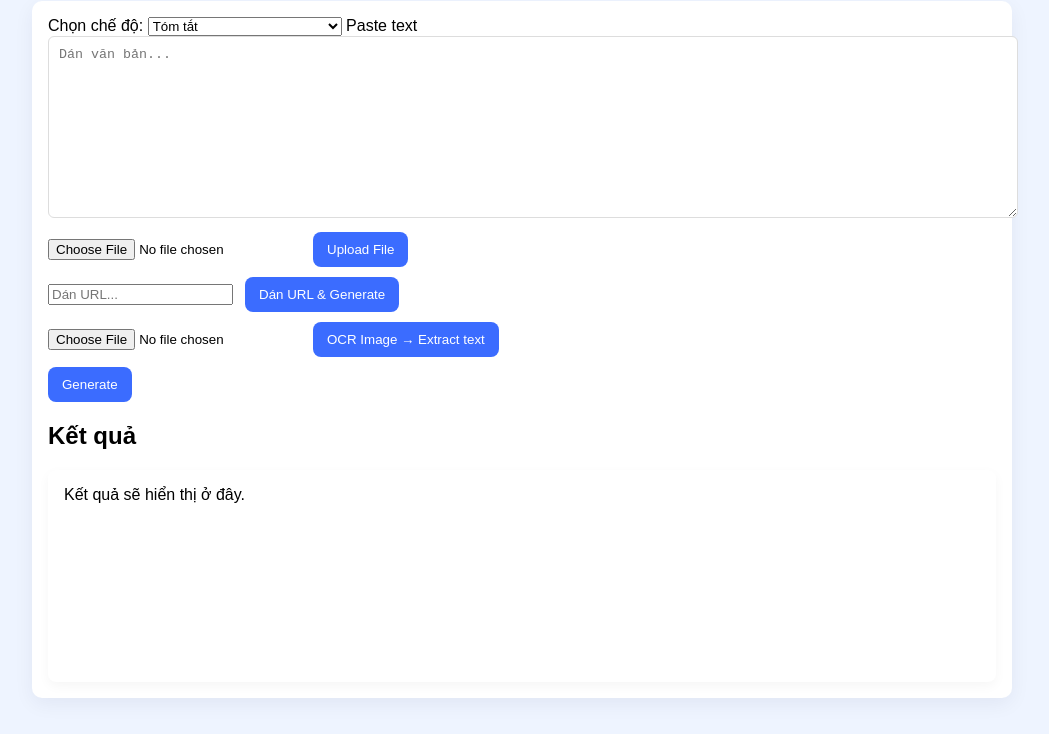
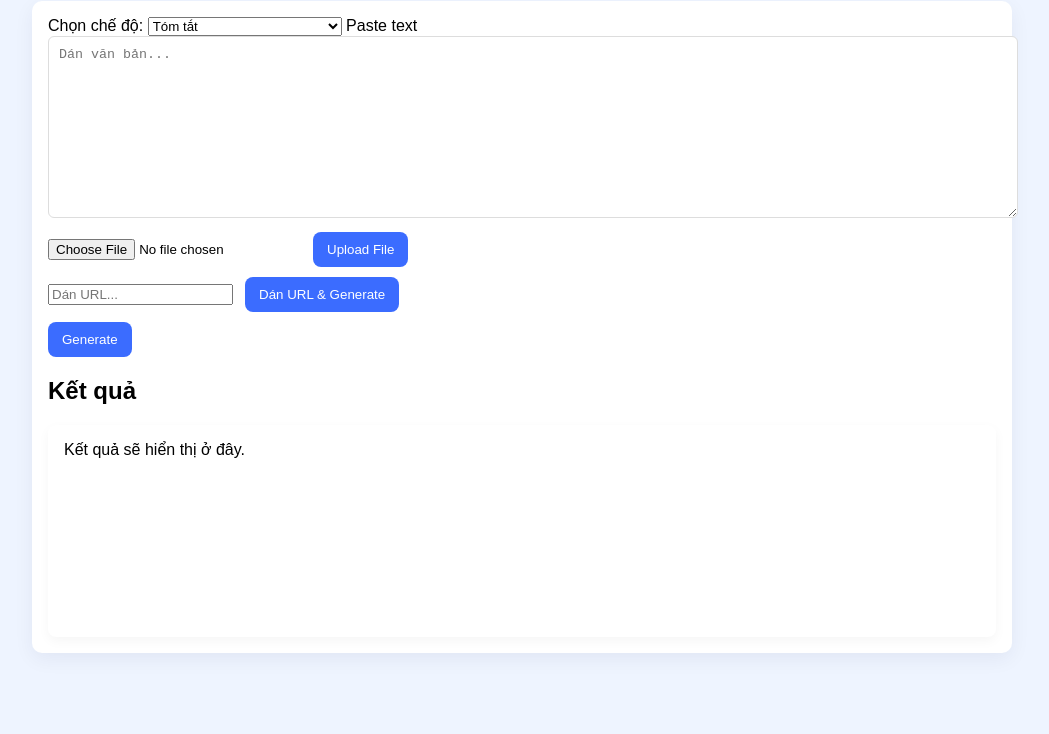
Before and after one commit to minchan303/visaotoigay, a website: page public/index.html in a window 1280 px wide. Shown: the part 103-837 px from the top of the page, without its empty margins (118-1167 px from the left). After the commit the page ends 800 px from the top, so only its background shows below. Drawn offline with Linux system fonts and the light colour scheme; a script that the page names is missing.

Commit message:
Update index.html

```diff
--- a/public/index.html
+++ b/public/index.html
@@ -39,12 +39,6 @@
       </div>
 
       <div class="row">
-        <input type="file" id="imgFile" accept="image/*" />
-        <button id="ocrBtn">OCR Image → Extract text</button>
-        <span id="ocrStatus" class="muted"></span>
-      </div>
-
-      <div class="row">
         <button id="generateBtn">Generate</button>
         <button id="exportPngBtn" style="display:none">Export Mindmap PNG</button>
       </div>
```
